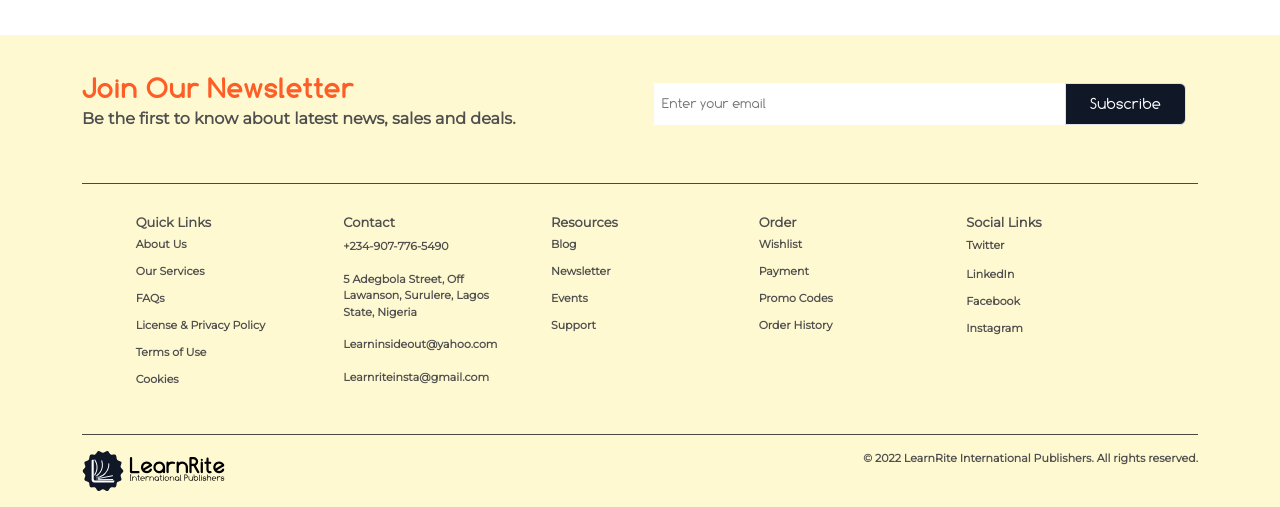
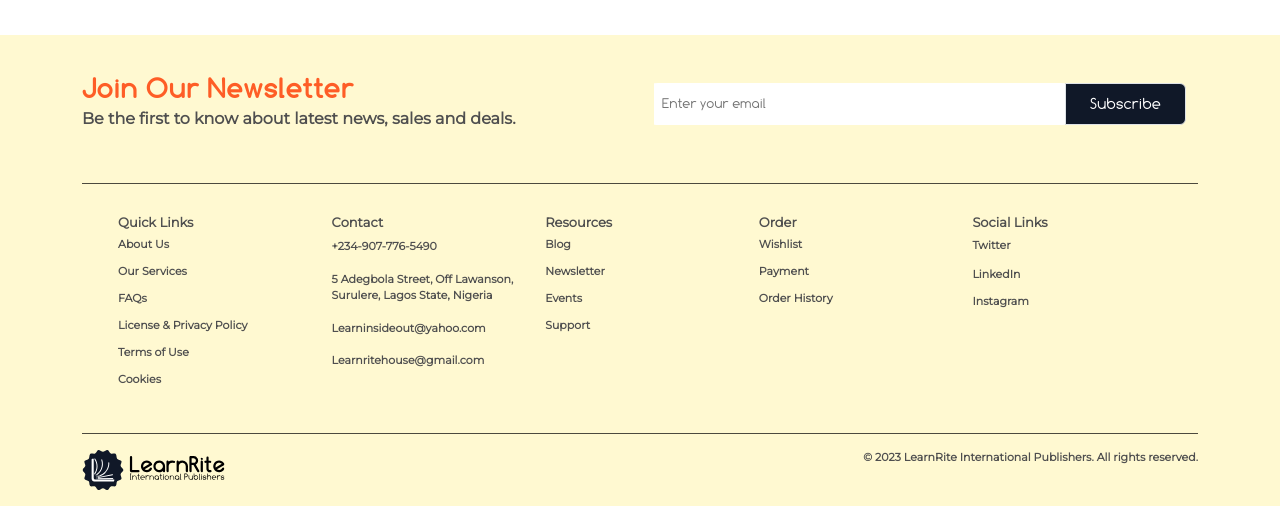
Before and after one commit to arioritsebafortosanyemi-blip/LearnRite_Site, a Django app: page /books/ in a window 1280 px wide. Shown: the part 4027-4534 px from the top of the page. Run offline with Django 4.2, Linux system fonts and the light colour scheme; data comes from the database, SQL or seed files in the repository; tables that the repository leaves empty hold one stand-in row (values such as "Sample post"); parts of the project's set-up code (start-up, migrations or seed data) failed here and were passed over; some libraries are stand-ins or nearby versions.

Commit message:
1st push

```diff
--- a/static/css/custom.css
+++ b/static/css/custom.css
@@ -154,6 +154,10 @@
   height: 20%;
 }
 
+@media (min-width:992px){
+   height: 35%;
+}
+
 /* Push the page content to the right */
 .offcanvas-end {
   transform: translateX(-100%);
@@ -191,6 +195,11 @@
 
 }
 
+.coming-soon{
+    font-size: 8px;
+    left:38px;
+}
+
 /*About Us Navbar Image*/
 .navbar-bg-img {
   background-image: url('../static/store/Mask-group.png');
@@ -207,13 +216,17 @@
     font-size: 15px;
 }
 
-.image-container {
+.image-container{
  position: relative;
- width: 450px;
+ max-height: 190px;
  height: 200px;
  overflow: hidden;
  bottom: 0;
  left: 0;
+}
+
+.image-container img{
+
 }
 
 .pattern-container{
@@ -439,6 +452,13 @@
   border-radius: 1%;
   min-height: 800px;
   width: 1000px;
+  overflow: hidden;
+ }
+
+ @media (min-width: 992px){
+     .detail-border {
+      overflow: visible;
+     }
  }
 
  .detail-img{
--- a/store/templates/store/aboutus.html
+++ b/store/templates/store/aboutus.html
@@ -70,7 +70,7 @@
             <div class="py-3 ps-3 ps-md-0 mb-0 col-12 col-md-6 ps-md-5 ps-sm-3 d-flex justify-content-center align-items-center">
              <div>
                 <h1 class="h1 pt-md-4 ">Read Learnrite<br>Textbooks Today.</h1>
-                <a class="btn btn-dark btn-large mt-md-3 px-4 py-2" href="#">
+                <a class="btn btn-dark btn-large mt-md-3 px-4 py-2" href="{% url 'books' %}">
 
                             Buy Books
                             <svg width="40" height="9" viewBox="0 0 40 9" fill="none" xmlns="http://www.w3.org/2000/svg">
--- a/store/templates/store/books.html
+++ b/store/templates/store/books.html
@@ -13,7 +13,7 @@
 {% endblock %}
 {% block banner %}
 
-    <div class="container d-flex align-content-center mt-5">
+    <div class="container d-none d-md-block d-flex align-content-center mt-5">
         <h2 class="h2">Find The Right <br> Textbooks They Need.</h2>
     </div>
 
@@ -70,9 +70,11 @@
         <div class="container col">
             <div class="row justify-content-evenly mt-1">
         {% for book in pre_school %}
-            <div class="d-flex my-4 justify-content-center book-border">
+            <div class="d-flex my-4 justify-content-center book-border plainlinks">
                 <div class="border-0 justify-content-center">
-                    <p class="text-center lh-1 fw-semibold fs-6 pt-4 my-0 pb-0">{{ book.title }}</p>
+                    <a class="fs-4" href="{% url 'book_detail' book.pk %}">
+                        <p class="text-center lh-1 fw-semibold fs-6 pt-4 my-0 pb-0">{{ book.title }}</p>
+                    </a>
                     {% for contributor in book.contributors.all %}
                     <p class="text-center lh-1 pt-1 mt-1">{{ contributor }}</p>
                     {% endfor %}
@@ -105,9 +107,11 @@
         <div class="container col">
             <div class="row justify-content-evenly mt-1">
         {% for book in p_school %}
-            <div class="d-flex my-4 justify-content-center book-border">
+            <div class="d-flex my-4 justify-content-center book-border plainlinks">
                 <div class="border-0 justify-content-center">
-                    <p class="text-center lh-1 fw-semibold fs-6 pt-4 my-0 pb-0">{{ book.title }}</p>
+                    <a class="fs-4" href="{% url 'book_detail' book.pk %}">
+                        <p class="text-center lh-1 fw-semibold fs-6 pt-4 my-0 pb-0">{{ book.title }}</p>
+                    </a>
                     {% for contributor in book.contributors.all %}
                     <p class="text-center lh-1 pt-1 mt-1">{{ contributor }}</p>
                     {% endfor %}
@@ -141,9 +145,11 @@
             <div class="row justify-content-evenly text-center mt-1">
         {% if h_school %}
         {% for book in h_school %}
-            <div class="d-flex my-4 justify-content-center book-border">
+            <div class="d-flex my-4 justify-content-center book-border plainlinks">
                 <div class="border-0 justify-content-center">
-                    <p class="text-center lh-1 fw-semibold fs-6 pt-4 my-0 pb-0">{{ book.title }}</p>
+                    <a class="fs-4" href="{% url 'book_detail' book.pk %}">
+                        <p class="text-center lh-1 fw-semibold fs-6 pt-4 my-0 pb-0">{{ book.title }}</p>
+                    </a>
                     {% for contributor in book.contributors.all %}
                     <p class="text-center lh-1 pt-1 mt-1">{{ contributor }}</p>
                     {% endfor %}
@@ -179,9 +185,11 @@
         <div class="container col">
             <div class="row justify-content-evenly mt-1">
                 {% for book in other_cat %}
-                    <div class="d-flex my-4 justify-content-center book-border">
+                    <div class="d-flex my-4 justify-content-center book-border plainlinks">
                         <div class="border-0 justify-content-center">
-                            <p class="text-center lh-1 fw-semibold fs-6 pt-4 my-0 pb-0">{{ book.title }}</p>
+                            <a class="fs-4" href="{% url 'book_detail' book.pk %}">
+                                <p class="text-center lh-1 fw-semibold fs-6 pt-4 my-0 pb-0">{{ book.title }}</p>
+                            </a>
                             {% for contributor in book.contributors.all %}
                             <p class="text-center lh-1 pt-1 mt-1">{{ contributor }}</p>
                             {% endfor %}
--- a/store/views.py
+++ b/store/views.py
@@ -47,7 +47,7 @@ def faqs(request):
     return render(request, 'store/faqs.html', {'form': form})
 
 def authors(request):
-    authors = Contributor.objects.all()
+    authors = Contributor.objects.first()
     form = SearchForm(request.GET)
 
     context = {'authors':authors,
--- a/templates/base.html
+++ b/templates/base.html
@@ -14,6 +14,10 @@
  <link rel="stylesheet" href="{% static 'font/comfortaa.css' %}">
  <link rel="stylesheet" href="https://fonts.googleapis.com/css2?family=Inter:wght@400;500;600&display=swap">
 
+<link rel="apple-touch-icon" sizes="180x180" href="{% static 'store/apple-touch-icon.png' %}">
+<link rel="icon" type="image/png" sizes="32x32" href="{% static 'store/favicon-32x32.png' %}">
+<link rel="icon" type="image/png" sizes="16x16" href="{% static 'store/favicon-16x16.png' %}">
+<link rel="manifest" href="{% static 'store/site.webmanifest' %}">
 
  {% block style %}
  {% endblock %}
@@ -116,11 +120,16 @@
                        </li>
                    </ul>
                    <ul class="navbar-nav lg-5 me-2 pe-5">
-                       <a class="nav-link pe-4 me-2" href="#">
+                       <a class="nav-link pe-4 me-2 position-relative" href="#">
                             <svg class="nav-svg" width="25" height="24" viewBox="0 0 25 24" fill="none" xmlns="http://www.w3.org/2000/svg">
                                 <path d="M20.8618 21V19C20.8618 17.9391 20.4404 16.9217 19.6902 16.1716C18.9401 15.4214 17.9227 15 16.8618 15H8.86182C7.80095 15 6.78353 15.4214 6.03339 16.1716C5.28324 16.9217 4.86182 17.9391 4.86182 19V21M16.8618 7C16.8618 9.20914 15.071 11 12.8618 11C10.6527 11 8.86182 9.20914 8.86182 7C8.86182 4.79086 10.6527 3 12.8618 3C15.071 3 16.8618 4.79086 16.8618 7Z" stroke-width="2" stroke-linecap="round" stroke-linejoin="round"/>
+                            <span class="coming-soon position-absolute translate-middle badge rounded-pill bg-danger">
+                                coming <br> soon
+                                <span class="visually-hidden">coming soon</span>
+                            </span>
                             </svg>
                         </a>
+
                         <a href="#" class="nav-link pe-lg-4 me-2" data-bs-toggle="offcanvas" data-bs-target="#offcanvasScrolling" aria-controls="offcanvasScrolling">
                             <svg class="nav-svg" width="15" height="14" viewBox="0 0 21 20" fill="none" xmlns="http://www.w3.org/2000/svg">
                                 <path d="M19.8618 19L15.5118 14.65M17.8618 9C17.8618 13.4183 14.2801 17 9.86182 17C5.44354 17 1.86182 13.4183 1.86182 9C1.86182 4.58172 5.44354 1 9.86182 1C14.2801 1 17.8618 4.58172 17.8618 9Z" stroke-width="2" stroke-linecap="round" stroke-linejoin="round"/>
@@ -129,33 +138,35 @@
 
 
 
-                       <a class="nav-link pe-4" href="#">
+                        <a class="nav-link pe-4 position-relative" href="#">
                             <svg class="nav-svg" width="25" height="23" viewBox="0 0 25 23" fill="none" xmlns="http://www.w3.org/2000/svg">
                                 <path d="M1.86182 1H5.86182L8.54182 14.39C8.63326 14.8504 8.88372 15.264 9.24936 15.5583C9.615 15.8526 10.0725 16.009 10.5418 16H20.2618C20.7311 16.009 21.1886 15.8526 21.5543 15.5583C21.9199 15.264 22.1704 14.8504 22.2618 14.39L23.8618 6H6.86182M10.8618 21C10.8618 21.5523 10.4141 22 9.86182 22C9.30953 22 8.86182 21.5523 8.86182 21C8.86182 20.4477 9.30953 20 9.86182 20C10.4141 20 10.8618 20.4477 10.8618 21ZM21.8618 21C21.8618 21.5523 21.4141 22 20.8618 22C20.3095 22 19.8618 21.5523 19.8618 21C19.8618 20.4477 20.3095 20 20.8618 20C21.4141 20 21.8618 20.4477 21.8618 21Z" stroke-width="2" stroke-linecap="round" stroke-linejoin="round"/>
+                            <span class="coming-soon position-absolute translate-middle badge rounded-pill bg-danger">
+                                coming <br> soon
+                                <span class="visually-hidden">coming soon</span>
+                            </span>
                             </svg>
+
                         </a>
                    </ul>
                </div>
        </div>
    </nav>
 
-   <div class="offcanvas offcanvas-end" data-bs-scroll="true" data-bs-backdrop="false" tabindex="-1" id="offcanvasScrolling" aria-labelledby="offcanvasScrollingLabel">
-           <div class="offcanvas-body row align-items-center">
-               {% block form %}
+    <div class="offcanvas offcanvas-end" data-bs-scroll="true" data-bs-keyboard="true" data-bs-backdrop="false" tabindex="-1" id="offcanvasScrolling" aria-labelledby="offcanvasScrollingLabel">
+            <div class="offcanvas-body row d-flex justify-content-md-between align-items-center">
                 <form action="{% url 'search' %}" method="get" class="row">
-                       <div class="col-auto">
+                   <div class="col-12 col-md-auto order-2 order-md-1">
                    {{ form.search_in }}
                    </div>
-                       <div class="col">
+                   <div class="col order-1 order-md-2">
                        {{ form.search }}
                    </div>
-                       <div class="col-auto text-end">
+                   <div class="col-auto text-end d-none d-md-block order-md-3">
                        <button type="button" class="btn-close text-reset" data-bs-dismiss="offcanvas" aria-label="Close"></button>
                    </div>
                 </form>
-               {% endblock %}
             </div>
-
     </div>
    {% block banner %}
    {% endblock %}
@@ -194,8 +205,8 @@
 
    <div class="container">
       <hr class="footer-hr ">
-       <div class="container footer-text fw-semibold px-4 py-3 d-flex justify-content-evenly">
-           <div class="col-2 lh-1">
+        <div class="container mx-auto row row-cols-3 row-cols-md-5 d-flex footer-text fw-semibold px-md-4 py-3">
+            <div class="col lh-1">
                 <h6>Quick Links</h6>
                 <p><a href="{% url 'aboutus' %}">About Us</a></p>
                 <p><a href="{% url 'services' %}">Our Services</a></p>
@@ -204,33 +215,31 @@
                 <p><a href="#">Terms of Use</a></p>
                 <p><a href="#">Cookies</a></p>
             </div>
-           <div class="col-2 text-wrap footer-text">
+            <div class="col text-wrap footer-text">
                 <h6>Contact</h6>
                 <p>+234-907-776-5490</p>
                 <p class="py-0"> <address class="my-0">5 Adegbola Street, Off Lawanson, Surulere, Lagos State, Nigeria </address> </p>
-               <p><a href="mailto: learninsideout@yahoo.com">Learninsideout@yahoo.com</a></p>
-               <p><a href="mailto: learnriteinsta@gmail.com">Learnriteinsta@gmail.com</a></p>
+                <p><a href="mailto: learninsideout@yahoo.com" class="text-break">Learninsideout@yahoo.com</a></p>
+                <p><a href="mailto: learnritehouse@gmail.com" class="text-break">Learnritehouse@gmail.com</a></p>
             </div>
-           <div class="col-2 lh-1 footer-text">
+            <div class="col lh-1 footer-text">
                 <h6>Resources</h6>
                 <p><a href="#">Blog</a></p>
                 <p><a href="#">Newsletter</a></p>
                 <p><a href="#">Events</a></p>
                 <p><a href="#">Support</a></p>
             </div>
-           <div class="col-2 lh-1 footer-text">
+            <div class="col lh-1 footer-text">
                 <h6>Order</h6>
                 <p class="lh-1"><a href="#">Wishlist</a></p>
                 <p class="lh-1"><a href="#">Payment</a></p>
-               <p class="lh-1"><a href="#">Promo Codes</a></p>
                 <p class="lh-1"><a href="#">Order History</a></p>
             </div>
-           <div class="col-2 lh-sm footer-text">
+            <div class="col lh-sm footer-text">
                 <h6>Social Links</h6>
-               <p class="lh-l"><a href="#">Twitter</a></p>
-               <p class="lh-1"><a href="#">LinkedIn</a></p>
-               <p class="lh-1"><a href="#">Facebook</a></p>
-               <p class="lh-1"><a href="#">Instagram</a></p>
+                <p class="lh-l"><a href="https://twitter.com/learnritep">Twitter</a></p>
+                <p class="lh-1"><a href="https://www.linkedin.com/company/learnrite-international-publishers/">LinkedIn</a></p>
+                <p class="lh-1"><a href="https://instagram.com/learnritepublishers?igshid=Y2IzZGU1MTFhOQ==">Instagram</a></p>
             </div>
         </div>
       <hr class="footer-hr">
@@ -239,11 +248,10 @@
             <img class="img-fluid" src="{% static 'store/footer_logo.svg' %}" alt="">
         </div>
         <div class="col text-md-end m-0 px-0 border-3 footer-text">
-           <p>© 2022 LearnRite International Publishers. All rights reserved.</p>
+            <p>© 2023 LearnRite International Publishers. All rights reserved.</p>
         </div>
       </div>
     </div>
-
 
  </footer>
  </div>
```
Also changed, not shown: store/templates/store/author_detail.html (+6 -2 lines), store/templates/store/authors.html (+4 -4 lines), store/templates/store/book_detail.html (+25 -5 lines), store/templates/store/index.html (+48 -32 lines), templates/base1.html (+34 -25 lines), store/static/store/android-chrome-192x192.png (added), store/static/store/android-chrome-512x512.png (added), store/static/store/apple-touch-icon.png (added), store/static/store/favicon-16x16.png (added), store/static/store/favicon-32x32.png (added), store/static/store/favicon.ico (added), store/static/store/site.webmanifest (added). Lines whose indentation alone changed are shown as unchanged.
